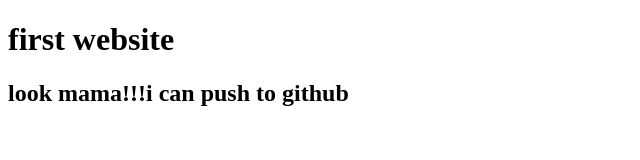
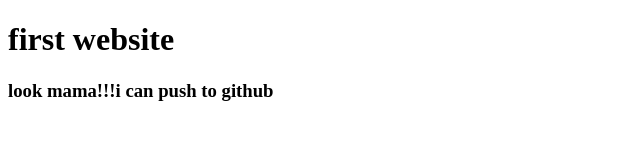
Before and after one commit to NiloyKN/My-first-website, a plain HTML site: page index.html in a window 1280 px wide. Shown: the whole page, without its empty margins (0-640 px from the left). Drawn offline with Linux system fonts and the light colour scheme.

Commit message:
first commit

```diff
--- a/index.html
+++ b/index.html
@@ -8,6 +8,6 @@
 </head>
 <body>
     <h1>first website</h1>
-    <h2>look mama!!!i can push to github</h2>
+    <h3>look mama!!!i can push to github</h3>
 </body>
 </html>
```
